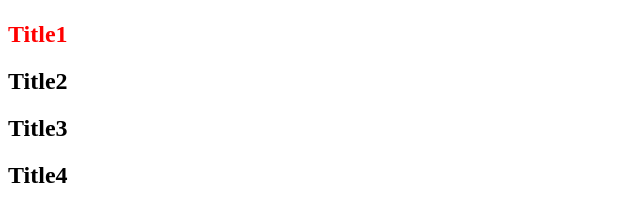
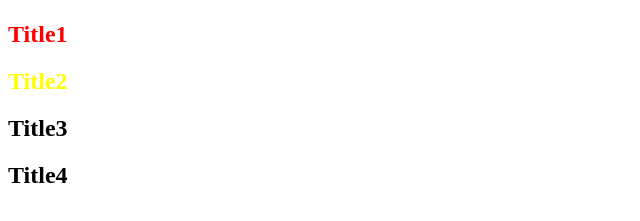
Before and after one commit to YarikCode/GitPractical, a plain HTML site: page index.html in a window 1280 px wide. Shown: the part 59-280 px from the top of the page, without its empty margins (0-640 px from the left). Drawn offline with Linux system fonts and the light colour scheme.

Commit message:
Commit2Branch1

```diff
--- a/css/style.css
+++ b/css/style.css
@@ -1,3 +1,7 @@
 .Title1{
     color: Red;
 }
+
+.Title2{
+    color: yellow;
+}
--- a/index.html
+++ b/index.html
@@ -10,7 +10,7 @@
 <body>
     <h1>GitPractical</h1>
     <h2 class="Title1">Title1</h2>
-    <h2>Title2</h2>
+    <h2 class="Title2">Title2</h2>
     <h2>Title3</h2>
     <h2>Title4</h2>
 </body>
```
